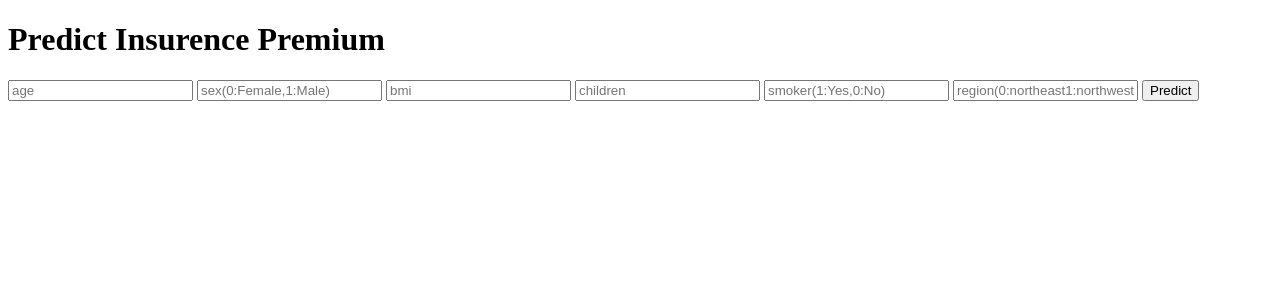
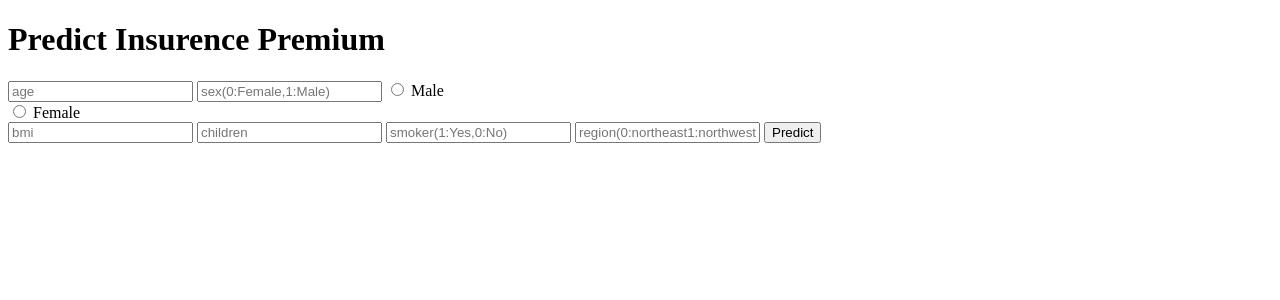
Before and after one commit to Rjshrivastav/Insurance-Premium-prediction, a Flask app: page / in a window 1280 px wide. Shown: the top 300 px of the page. Run offline with Flask 2, Linux system fonts and the light colour scheme; parts of the project's set-up code (start-up, migrations or seed data) failed here and were passed over.

Commit message:
Update index.html

```diff
--- a/templates/index.html
+++ b/templates/index.html
@@ -19,6 +19,8 @@
     <form action="{{ url_for('predict')}}"method="post">
     	<input type="text" name="age" placeholder="age" required="required" />
         <input type="text" name="sex(0:Female,1:Male)" placeholder="sex(0:Female,1:Male)" required="required" />
+	<input type="radio" name="gender" value="male"> Male<br>
+        <input type="radio" name="gender" value="female"> Female<br>
 	<input type="text" name="bmi" placeholder="bmi" required="required" />
 	<input type="text" name="children" placeholder="children" required="required" />
 	<input type="text" name="smoker(1:Yes,0:No)" placeholder="smoker(1:Yes,0:No)" required="required" />
```
